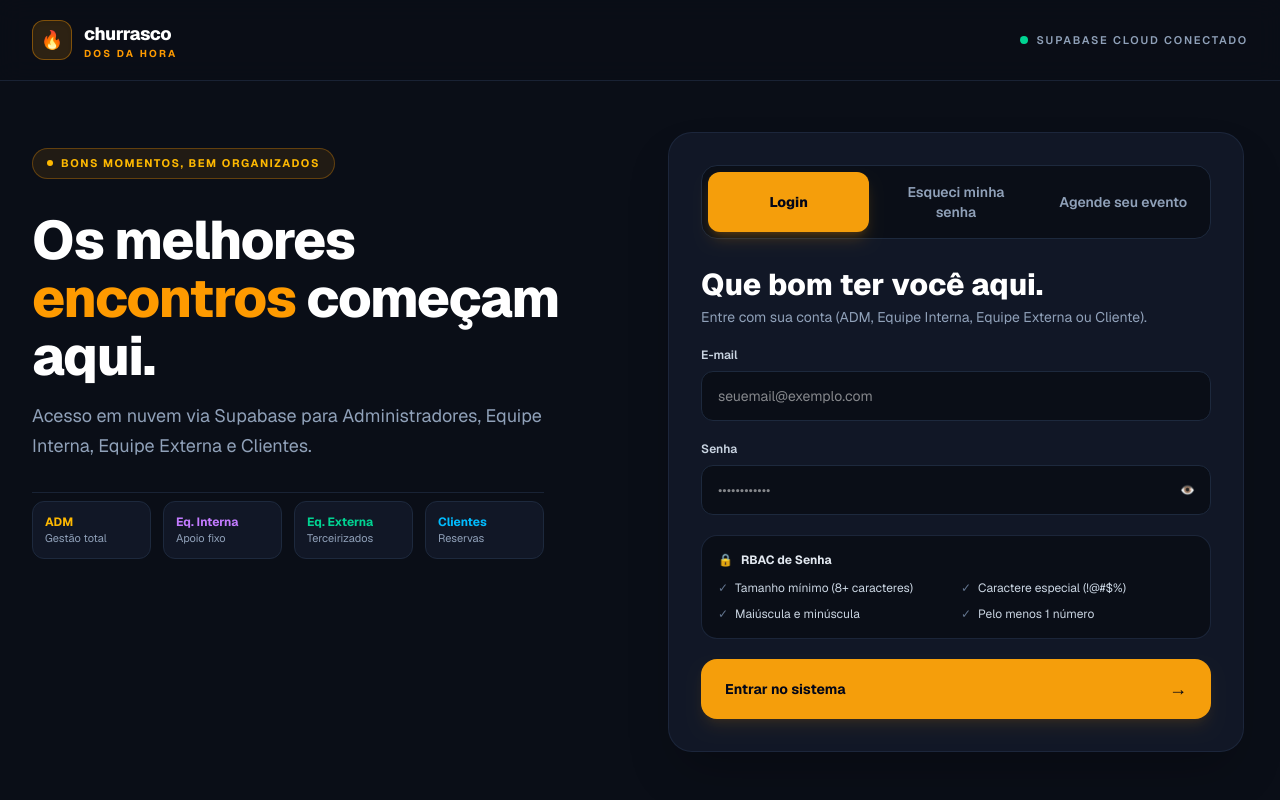
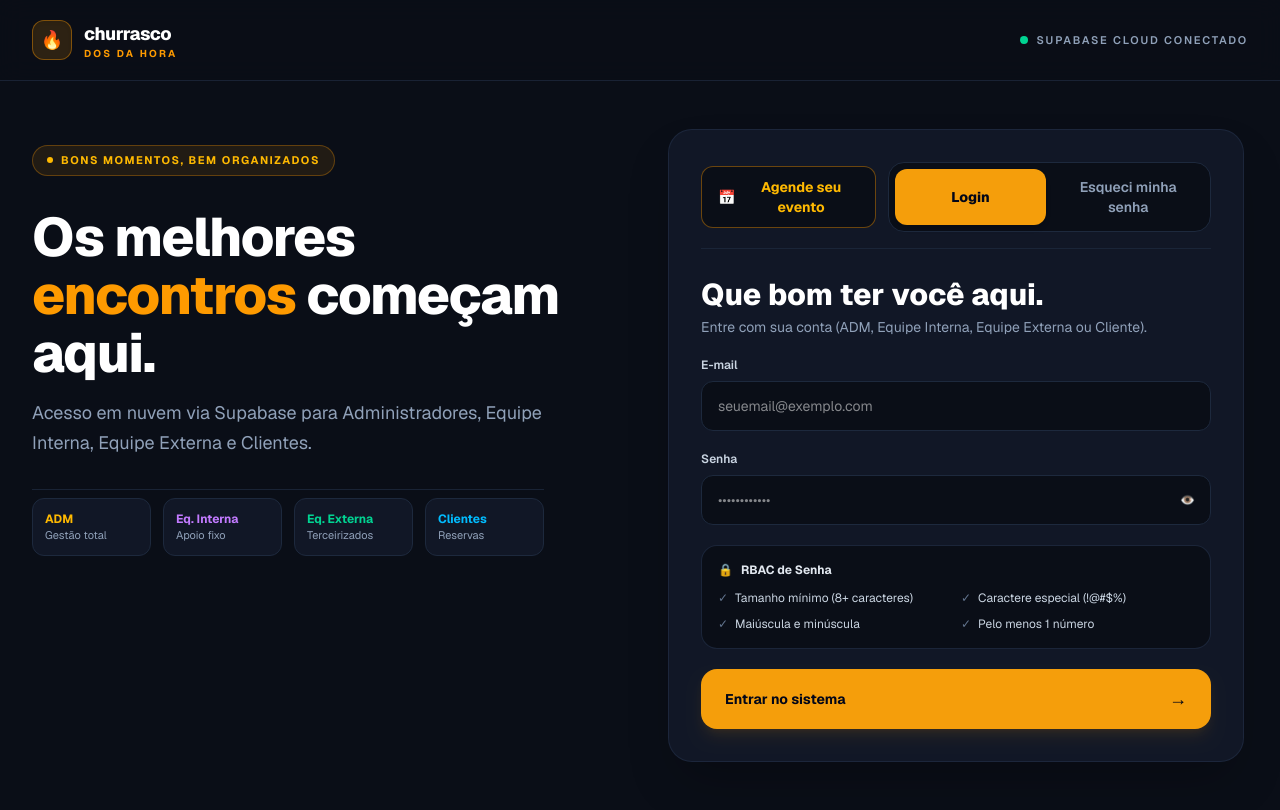
Before and after one commit to IgorMH1/churrasco-da-hora, a Next.js app: page / in a window 1280 px wide. Built offline with nearby package versions, Linux system fonts and the light colour scheme; no server answers; the database is empty.

Commit message:
Passo 1: Atualizar a Área de Login (app/page.tsx)

```diff
--- a/app/page.tsx
+++ b/app/page.tsx
@@ -43,7 +43,7 @@ export default function LoginAndPublicPortal() {
   const [newRecoveryPassword, setNewRecoveryPassword] = useState("");
   const [recoveryFeedback, setRecoveryFeedback] = useState<{ type: "error" | "success"; text: string } | null>(null);
 
-  // Estados do "Agende seu evento"
+  // Estados do "Agende seu evento" (Card #25: Quantidade de pessoas)
   const [clientName, setClientName] = useState("");
   const [clientEmail, setClientEmail] = useState("");
   const [clientPhone, setClientPhone] = useState("");
@@ -51,7 +51,7 @@ export default function LoginAndPublicPortal() {
   const [showClientPassword, setShowClientPassword] = useState(false);
   const [eventTitle, setEventTitle] = useState("");
   const [eventType, setEventType] = useState<string>("Aniversário");
-  const [honoreeName, setHonoreeName] = useState("");
+  const [guestCount, setGuestCount] = useState<string>("30");
   const [eventDate, setEventDate] = useState("");
   const [startTime, setStartTime] = useState("16:00");
   const [endTime, setEndTime] = useState("21:00");
@@ -85,7 +85,6 @@ export default function LoginAndPublicPortal() {
     return `${String(nextH).padStart(2, "0")}:${String(m).padStart(2, "0")}`;
   };
 
-  // LOGIN CONSULTANDO DIRETAMENTE O SUPABASE EM TEMPO REAL
   const handleLogin = async (e: React.FormEvent) => {
     e.preventDefault();
     setLoginFeedback(null);
@@ -240,8 +239,8 @@ export default function LoginAndPublicPortal() {
       });
       return;
     }
-    if (!honoreeName.trim()) {
-      setScheduleFeedback({ type: "error", text: "Preencha o campo obrigatório 'Para quem é o evento?'." });
+    if (!guestCount.trim() || Number(guestCount) <= 0) {
+      setScheduleFeedback({ type: "error", text: "Informe uma quantidade de pessoas válida." });
       return;
     }
     if (endTime <= startTime) {
@@ -282,11 +281,13 @@ export default function LoginAndPublicPortal() {
       saveUsersToStorage(updatedUsers);
     }
 
+    const formattedGuests = guestCount.includes("pessoa") ? guestCount : `${guestCount} pessoas`;
+
     const newEvent: EventRecord = {
       id: `EV-${Math.floor(1000 + Math.random() * 9000)}`,
-      title: eventTitle || `${eventType} - ${honoreeName}`,
+      title: eventTitle || `${eventType} (${formattedGuests})`,
       eventType,
-      honoreeName,
+      honoreeName: formattedGuests,
       clientName: loggedUser.name,
       clientEmail: loggedUser.email,
       responsibleAdmin: "ADM a confirmar",
@@ -375,14 +376,29 @@ export default function LoginAndPublicPortal() {
 
         <section className="lg:col-span-6 w-full max-w-xl mx-auto">
           <div className="bg-[#111726] border border-slate-800/90 rounded-3xl p-6 sm:p-8 shadow-2xl">
-            <div className="grid grid-cols-3 gap-1.5 bg-[#0A0E17] p-1.5 rounded-2xl border border-slate-800 mb-7">
+            {/* CARD #29: Botão "Agende seu evento" à esquerda, separado do bloco de Login */}
+            <div className="flex flex-col sm:flex-row items-stretch sm:items-center justify-between gap-3 mb-7 pb-4 border-b border-slate-800/80">
+              <button
+                type="button"
+                onClick={() => setActiveTab("AGENDE_EVENTO")}
+                className={`py-2.5 px-4 rounded-xl text-xs sm:text-sm transition-all border flex items-center justify-center gap-2 ${
+                  activeTab === "AGENDE_EVENTO"
+                    ? "bg-[#F59E0B] text-slate-950 border-amber-400 font-extrabold shadow-lg shadow-amber-500/20"
+                    : "bg-[#0A0E17] text-amber-400 border-amber-500/40 hover:bg-amber-500/10 font-bold"
+                }`}
+              >
+                <span>📅</span>
+                <span>Agende seu evento</span>
+              </button>
+
+              <div className="grid grid-cols-2 gap-1.5 bg-[#0A0E17] p-1.5 rounded-2xl border border-slate-800">
                 <button
                   type="button"
                   onClick={() => setActiveTab("LOGIN")}
-                className={`py-2.5 px-3 rounded-xl text-xs sm:text-sm transition-all ${
+                  className={`py-2 px-3.5 rounded-xl text-xs sm:text-sm transition-all ${
                     activeTab === "LOGIN"
-                    ? "bg-[#F59E0B] text-slate-950 font-extrabold shadow-lg shadow-amber-500/20"
-                    : "text-slate-400 hover:text-white hover:bg-slate-800/40 font-semibold"
+                      ? "bg-[#F59E0B] text-slate-950 font-extrabold shadow-md"
+                      : "text-slate-400 hover:text-white font-semibold"
                   }`}
                 >
                   Login
@@ -390,25 +406,15 @@ export default function LoginAndPublicPortal() {
                 <button
                   type="button"
                   onClick={() => setActiveTab("ESQUECI_SENHA")}
-                className={`py-2.5 px-3 rounded-xl text-xs sm:text-sm transition-all ${
+                  className={`py-2 px-3.5 rounded-xl text-xs sm:text-sm transition-all ${
                     activeTab === "ESQUECI_SENHA"
-                    ? "bg-[#F59E0B] text-slate-950 font-extrabold shadow-lg shadow-amber-500/20"
-                    : "text-slate-400 hover:text-white hover:bg-slate-800/40 font-semibold"
+                      ? "bg-[#F59E0B] text-slate-950 font-extrabold shadow-md"
+                      : "text-slate-400 hover:text-white font-semibold"
                   }`}
                 >
                   Esqueci minha senha
                 </button>
-              <button
-                type="button"
-                onClick={() => setActiveTab("AGENDE_EVENTO")}
-                className={`py-2.5 px-3 rounded-xl text-xs sm:text-sm transition-all ${
-                  activeTab === "AGENDE_EVENTO"
-                    ? "bg-[#F59E0B] text-slate-950 font-extrabold shadow-lg shadow-amber-500/20"
-                    : "text-slate-400 hover:text-white hover:bg-slate-800/40 font-semibold"
-                }`}
-              >
-                Agende seu evento
-              </button>
+              </div>
             </div>
 
             {activeTab === "LOGIN" && (
@@ -479,7 +485,7 @@ export default function LoginAndPublicPortal() {
                     className={`px-4 py-3 rounded-xl text-xs font-medium border ${
                       loginFeedback.type === "success"
                         ? "bg-emerald-950/50 border-emerald-500/40 text-emerald-300"
-                        : "bg-amber-950/40 border-amber-500/30 text-amber-400"
+                        : "bg-orange-950/40 border-orange-500/30 text-orange-400"
                     }`}
                   >
                     {loginFeedback.text}
@@ -599,6 +605,7 @@ export default function LoginAndPublicPortal() {
                   />
                 </div>
 
+                {/* CARD #25: Campo "Quantidade de pessoas" no lugar de "Para quem é o evento" */}
                 <div className="grid grid-cols-1 sm:grid-cols-3 gap-3">
                   <div>
                     <label className="block text-xs font-medium text-slate-300 mb-1">Categoria *</label>
@@ -607,26 +614,30 @@ export default function LoginAndPublicPortal() {
                       required
                       value={eventType}
                       onChange={(e) => setEventType(e.target.value)}
+                      placeholder="Ex: Aniversário"
                       className="w-full bg-[#0A0E17] border border-slate-800 rounded-xl px-3.5 py-3 text-sm text-white"
                     />
                   </div>
                   <div>
-                    <label className="block text-xs font-medium text-slate-300 mb-1">Para quem é? *</label>
+                    <label className="block text-xs font-medium text-slate-300 mb-1">Quantidade de pessoas *</label>
                     <input
-                      type="text"
+                      type="number"
+                      min="1"
                       required
-                      value={honoreeName}
-                      onChange={(e) => setHonoreeName(e.target.value)}
+                      value={guestCount}
+                      onChange={(e) => setGuestCount(e.target.value)}
+                      placeholder="Ex: 50"
                       className="w-full bg-[#0A0E17] border border-slate-800 rounded-xl px-3.5 py-3 text-sm text-white"
                     />
                   </div>
                   <div>
-                    <label className="block text-xs font-medium text-slate-300 mb-1">Título</label>
+                    <label className="block text-xs font-medium text-slate-300 mb-1">Título do evento</label>
                     <input
                       type="text"
                       required
                       value={eventTitle}
                       onChange={(e) => setEventTitle(e.target.value)}
+                      placeholder="Churrasco da Família"
                       className="w-full bg-[#0A0E17] border border-slate-800 rounded-xl px-3.5 py-3 text-sm text-white"
                     />
                   </div>
```
Lines whose indentation alone changed are shown as unchanged.
